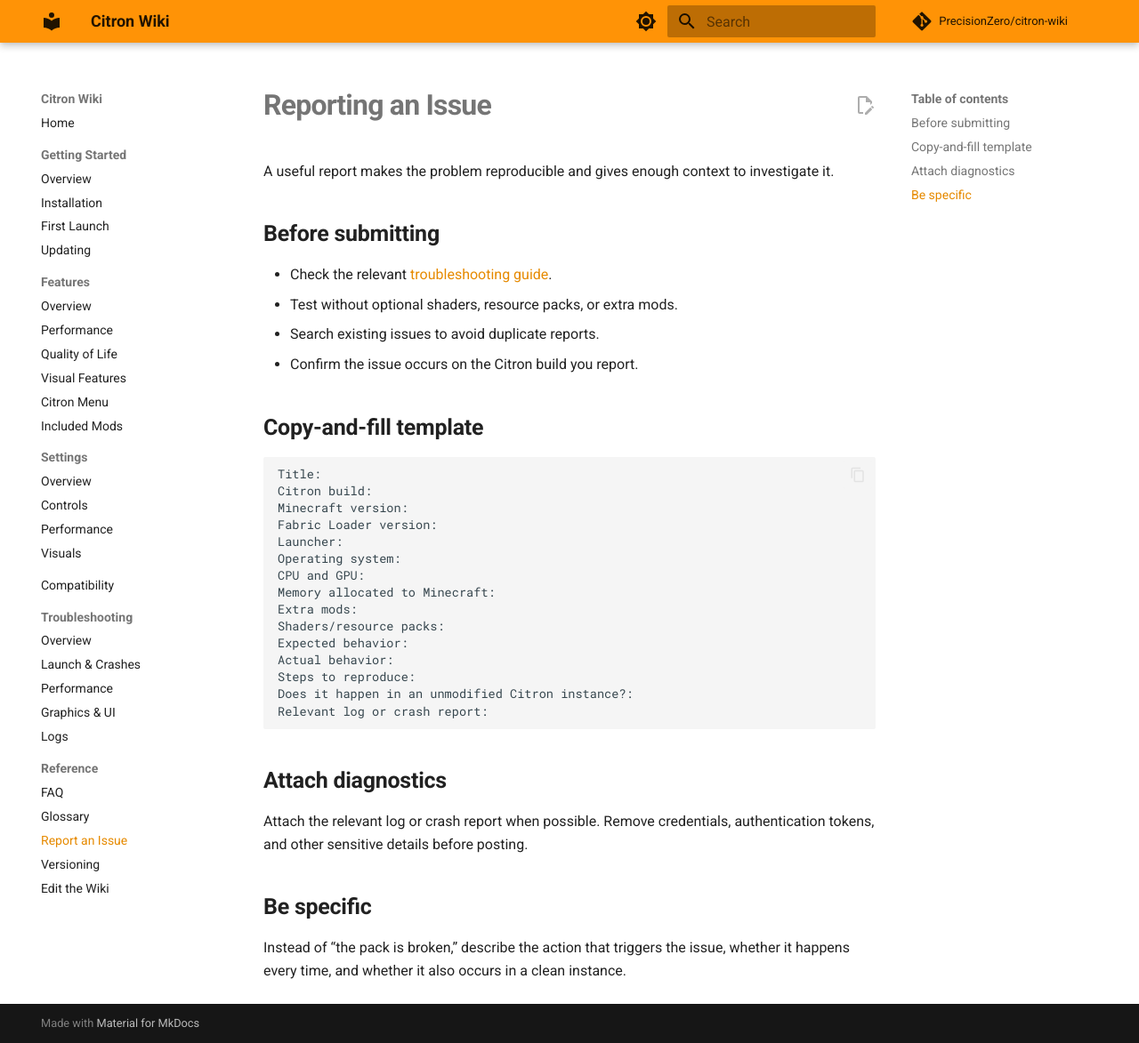
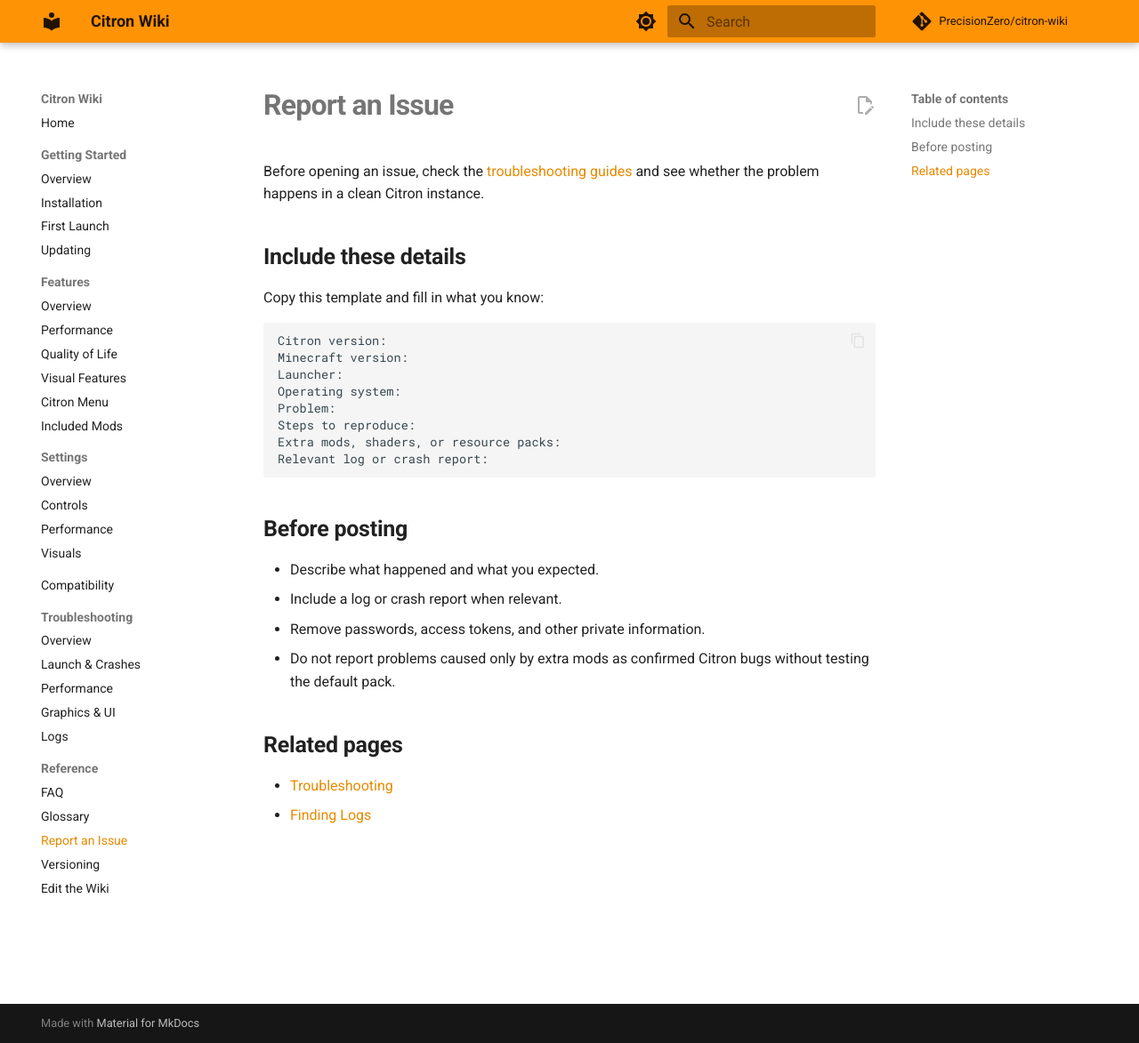
Before and after one commit to PrecisionZero/citron-wiki, an MkDocs documentation site: the page built from docs/support/issue-reporting.md, in a window 1280 px wide and 1173 px high. Shown: the whole window at 89% size. Built offline with MkDocs 1.6.1 and Material for MkDocs 9.7.7, drawn with Linux system fonts in a browser that asks for light colours; comment, search, counter and statistics services are not loaded.

Commit message:
Simplify wiki page: docs/support/issue-reporting.md

````diff
--- a/docs/support/issue-reporting.md
+++ b/docs/support/issue-reporting.md
@@ -1,38 +1,30 @@
-# Reporting an Issue
+# Report an Issue
 
-A useful report makes the problem reproducible and gives enough context to investigate it.
+Before opening an issue, check the [troubleshooting guides](../troubleshooting/index.md) and see whether the problem happens in a clean Citron instance.
 
-## Before submitting
+## Include these details
 
-- Check the relevant [troubleshooting guide](../troubleshooting/index.md).
-- Test without optional shaders, resource packs, or extra mods.
-- Search existing issues to avoid duplicate reports.
-- Confirm the issue occurs on the Citron build you report.
-
-## Copy-and-fill template
+Copy this template and fill in what you know:
 
 ```text
-Title:
-Citron build:
+Citron version:
 Minecraft version:
-Fabric Loader version:
 Launcher:
 Operating system:
-CPU and GPU:
-Memory allocated to Minecraft:
-Extra mods:
-Shaders/resource packs:
-Expected behavior:
-Actual behavior:
+Problem:
 Steps to reproduce:
-Does it happen in an unmodified Citron instance?:
+Extra mods, shaders, or resource packs:
 Relevant log or crash report:
 ```
 
-## Attach diagnostics
+## Before posting
 
-Attach the relevant log or crash report when possible. Remove credentials, authentication tokens, and other sensitive details before posting.
+- Describe what happened and what you expected.
+- Include a log or crash report when relevant.
+- Remove passwords, access tokens, and other private information.
+- Do not report problems caused only by extra mods as confirmed Citron bugs without testing the default pack.
 
-## Be specific
+## Related pages
 
-Instead of “the pack is broken,” describe the action that triggers the issue, whether it happens every time, and whether it also occurs in a clean instance.
+- [Troubleshooting](../troubleshooting/index.md)
+- [Finding Logs](../troubleshooting/logs.md)
````
